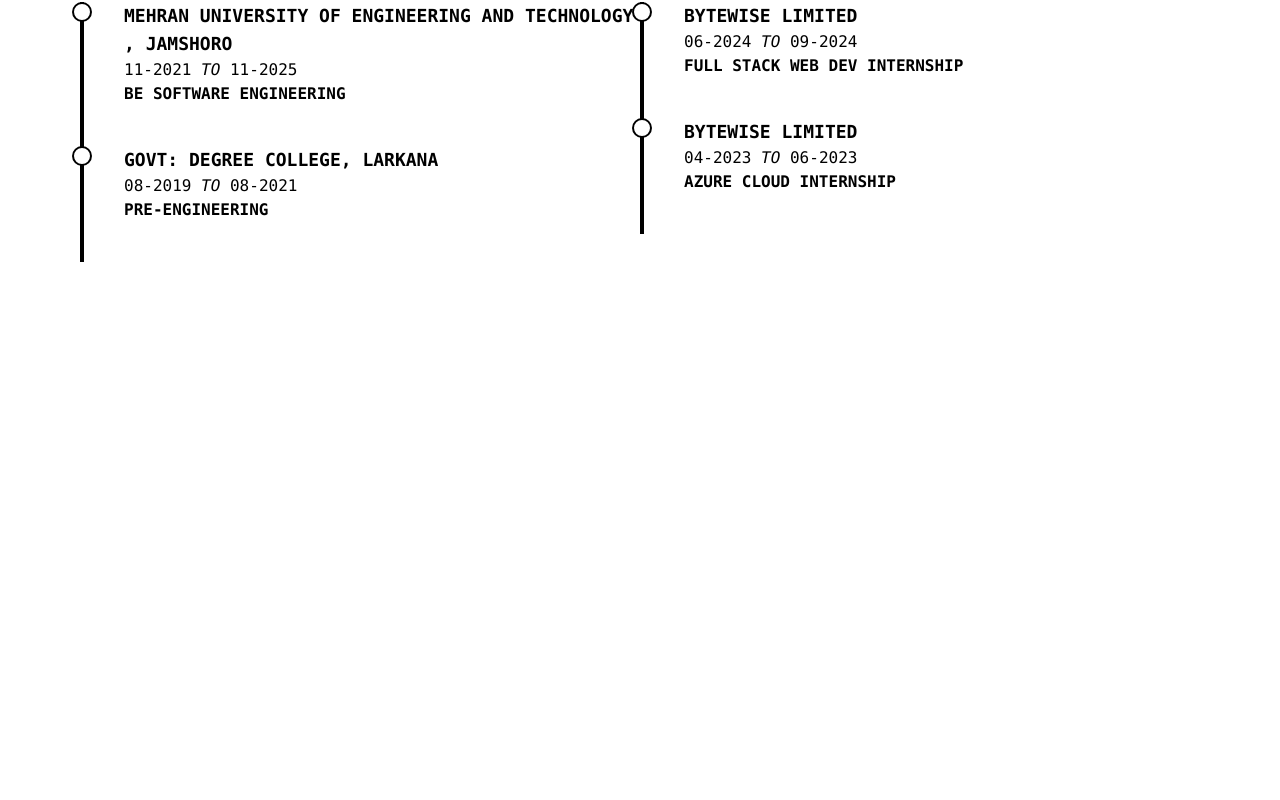
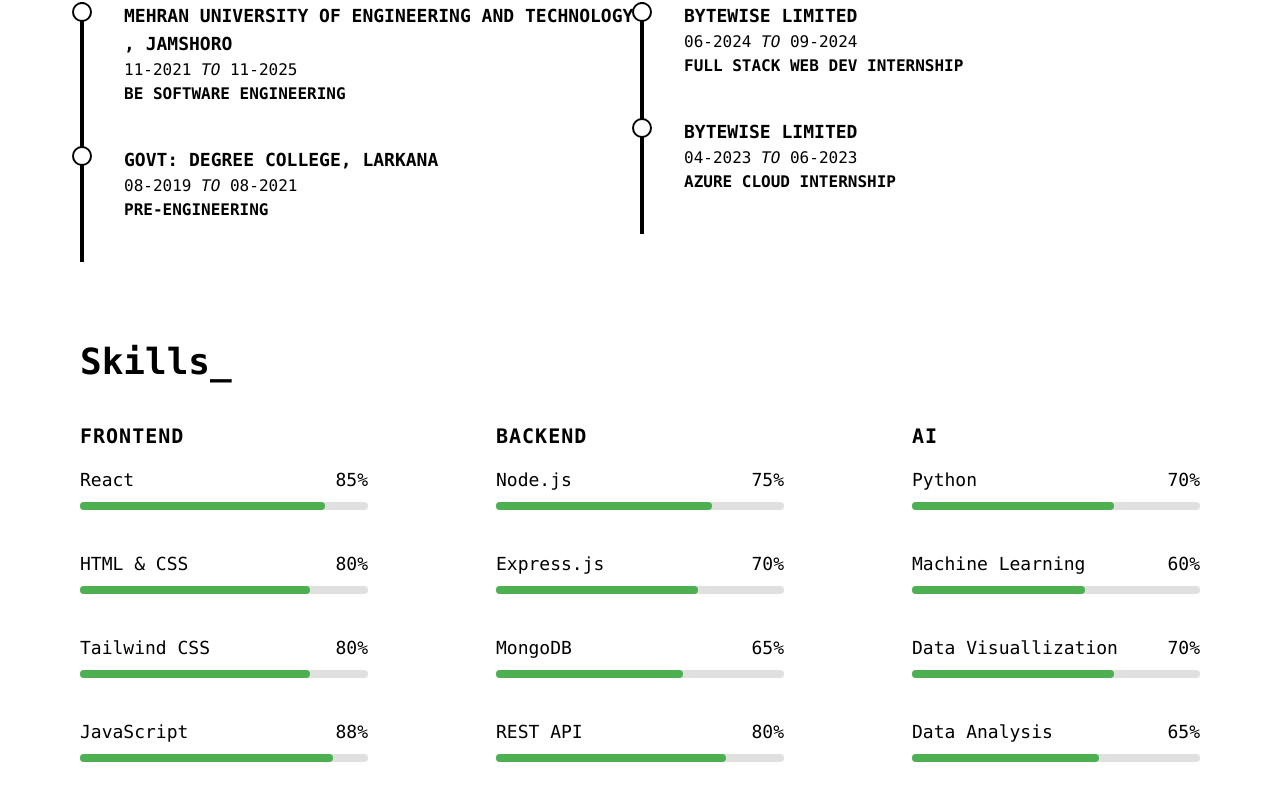
Before and after one commit to jamalimubashirali/React-Practice-Projects, a React (Vite) app in the folder Portfolio_Project/: page / in a window 1280 px wide. Shown: the part 1498-2298 px from the top of the page. Before the commit the page ends 1840 px from the top, so only its background shows below. Built offline with nearby package versions, Linux system fonts and the light colour scheme.

Commit message:
Made skills section of the portofolio

```diff
--- a/Portfolio_Project/package.json
+++ b/Portfolio_Project/package.json
@@ -25,6 +25,7 @@
     "eslint-plugin-react-refresh": "^0.4.14",
     "globals": "^15.12.0",
     "postcss": "^8.4.49",
+    "styled-components": "^6.1.13",
     "tailwindcss": "^3.4.16",
     "vite": "^6.0.1"
   }
--- a/Portfolio_Project/src/App.jsx
+++ b/Portfolio_Project/src/App.jsx
@@ -2,6 +2,7 @@ import React from "react";
 import Header from "./components/header/Header";
 import Services from "./components/services/Services";
 import Resume from "./components/resume/Resume";
+import Skills from "./components/skills/Skills";
 
 function App() {
   return (
@@ -9,6 +10,7 @@ function App() {
       <Header />
       <Services />
       <Resume />
+      <Skills />
     </div>
   )
 }
--- /dev/null
+++ b/Portfolio_Project/src/components/skills/SkillSlider.jsx
@@ -0,0 +1,47 @@
+import React from 'react';
+import styled from 'styled-components';
+
+const SkillSlider = ({ skillName, skillLevel, secondSkillLevel }) => {
+  const SliderContainer = styled.div`
+    position: relative;
+    width: 100%;
+    height: 8px;
+    border-radius: 50px;  /* Round the ends of the track */
+    background-color: #e0e0e0;  /* Background color of the first track */
+  `;
+
+  const FirstBar = styled.div`
+    position: absolute;
+    top: 0;
+    left: 0;
+    width: ${skillLevel}%;
+    height: 100%;
+    border-radius: 50px;
+    background-color: #4caf50;  /* Color for the first bar */
+  `;
+
+  const SecondBar = styled.div`
+    position: absolute;
+    top: 0;
+    left: 0;
+    width: ${secondSkillLevel}%;
+    height: 100%;
+    border-radius: 50px;
+    background-color: #2196f3;  /* Color for the second bar */
+  `;
+
+  return (
+    <div className="mb-6">
+      <label className="text-lg font-medium mb-2 flex items-center justify-between">
+        <span>{skillName}</span>
+        <span>{skillLevel}%</span>
+      </label>
+      <SliderContainer>
+        <FirstBar />
+        <SecondBar />
+      </SliderContainer>
+    </div>
+  );
+};
+
+export default SkillSlider;
--- /dev/null
+++ b/Portfolio_Project/src/components/skills/Skills.jsx
@@ -0,0 +1,50 @@
+import React from "react";
+import SkillSlider from "./SkillSlider";
+
+const Skills = () => {
+  const skills = {
+    Frontend: [
+      { name: "React", level: 85 },
+      { name: "HTML & CSS", level: 80 },
+      { name: "Tailwind CSS", level: 80 },
+      { name: "JavaScript", level: 88 },
+    ],
+    Backend: [
+      { name: "Node.js", level: 75 },
+      { name: "Express.js", level: 70 },
+      { name: "MongoDB", level: 65 },
+      { name: "REST API", level: 80 },
+    ],
+    AI: [
+      { name: "Python", level: 70 },
+      { name: "Machine Learning", level: 60 },
+      { name: "Data Visuallization", level: 70 },
+      { name: "Data Analysis", level: 65 },
+    ],
+  };
+
+    return (
+        <div className="m-20">
+          <h1 className="text-4xl font-bold mb-10">Skills_</h1>
+          <div className="w-full flex flex-row gap-32">
+          {Object.entries(skills).map(([category, skillsList]) => (
+          <div key={category} className="flex-1 flex flex-col">
+            <h2 className="text-xl font-bold uppercase tracking-wider mb-4">{category}</h2>
+            <div className="flex flex-col gap-4">
+              {skillsList.map((skill, index) => (
+                <SkillSlider
+                  key={index}
+                  skillName={skill.name}
+                  skillLevel={skill.level}
+                />
+              ))}
+            </div>
+          </div>
+        ))}
+          </div>
+        </div>
+      );
+    };
+
+
+export default Skills;
```
Also changed, not shown: 1 other file (tests, documents, lock files or other folders).
